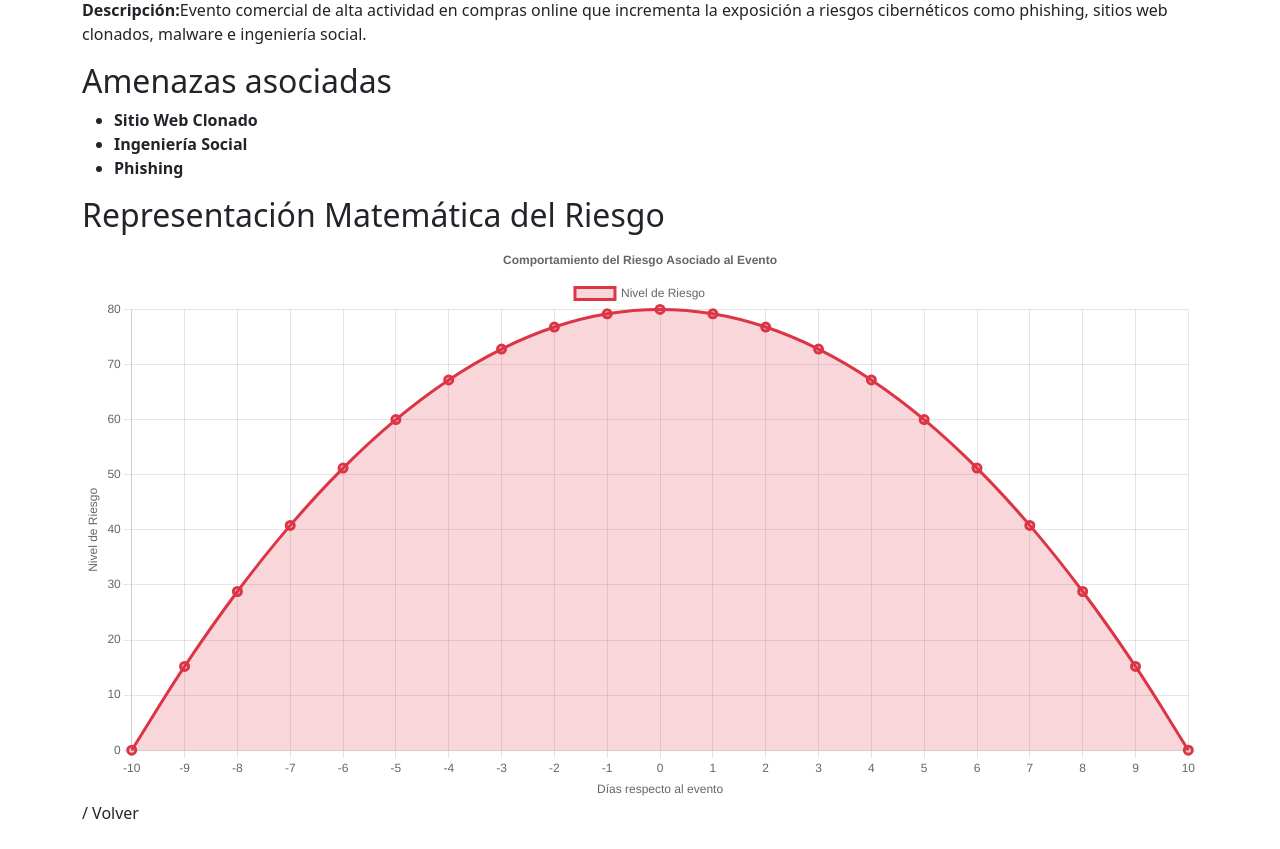
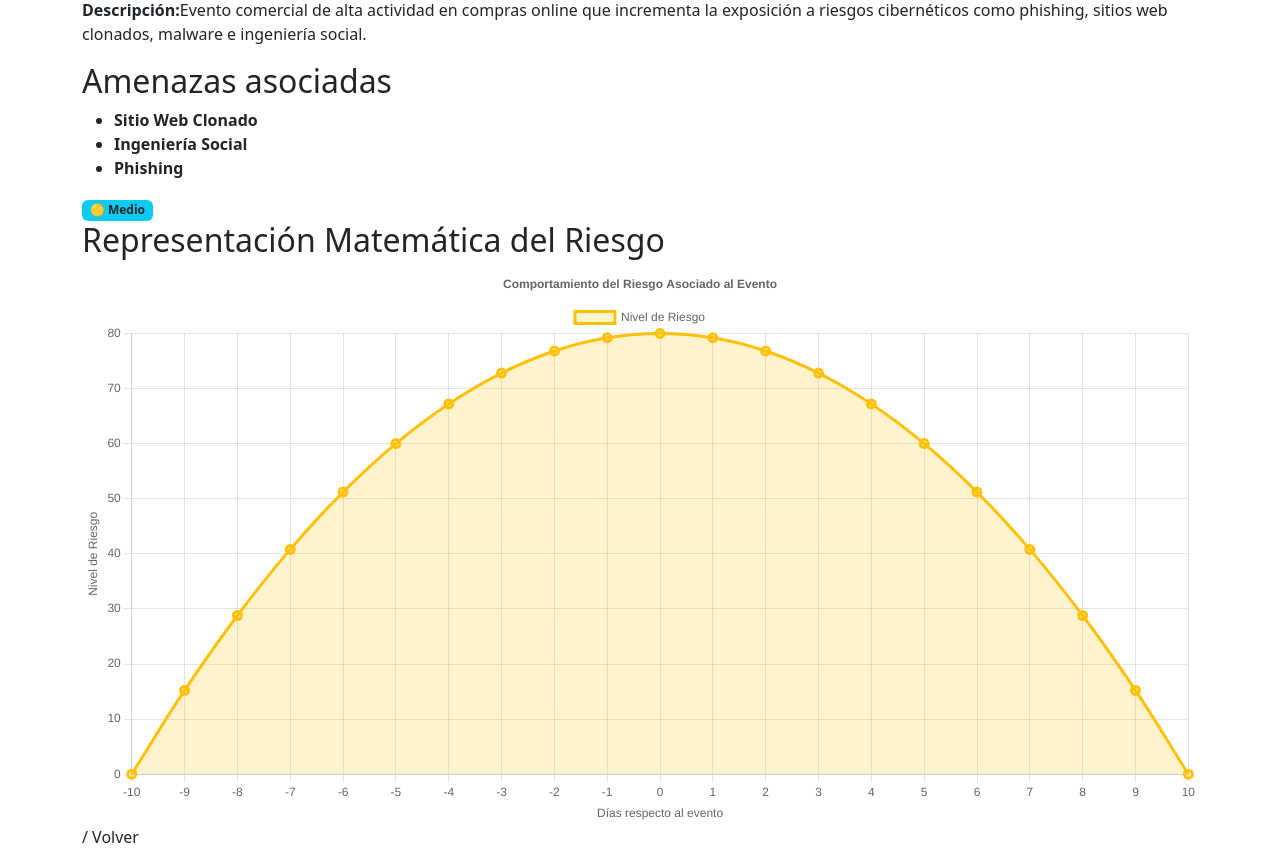
Before and after one commit to orion9ftf/SafeCalendar, a Django app: page /evento/0391ad81-97c6-40a3-82cd-cffafbb070e4/ in a window 1280 px wide. Shown: the part 218-1067 px from the top of the page. Before the commit the page ends 1037 px from the top, so only its background shows below. Run offline with Django 5.2, Linux system fonts and the light colour scheme; data comes from the database, SQL or seed files in the repository; some libraries are stand-ins or nearby versions.

Commit message:
feat: implementa dashboard interactivo con calendario y semaforo de riesgo

```diff
--- a/apps/dashboard/views.py
+++ b/apps/dashboard/views.py
@@ -35,15 +35,19 @@ def event_detail(request, event_id):
     )
 
     if event.risk_level == "CRITICAL":
+        chart_color = "#dc3545"   # rojo
         a, b, c = -1.6, 0, 160
 
     elif event.risk_level == "HIGH":
+        chart_color = "#fd7e14"   # naranja
         a, b, c = -1.2, 0, 120
 
     elif event.risk_level == "MEDIUM":
+        chart_color = "#ffc107"   # amarillo
         a, b, c = -0.8, 0, 80
 
     else:
+        chart_color = "#198754"   # verde
         a, b, c = -0.5, 0, 50
 
     points = []
@@ -64,6 +68,7 @@ def event_detail(request, event_id):
         "dashboard/event_detail.html",
         {
             "event": event,
-            "points": points
+            "points": points,
+            "chart_color": chart_color,
         }
     )
--- a/templates/dashboard/event_detail.html
+++ b/templates/dashboard/event_detail.html
@@ -19,6 +19,19 @@
     {% endfor %}
 </ul>
 
+{% if event.risk_level == "CRITICAL" %}
+    <span class="badge bg-danger">🔴 Crítico</span>
+
+{% elif event.risk_level == "HIGH" %}
+    <span class="badge bg-warning text-dark">🟠 Alto</span>
+
+{% elif event.risk_level == "MEDIUM" %}
+    <span class="badge bg-info text-dark">🟡 Medio</span>
+
+{% else %}
+    <span class="badge bg-success">🟢 Bajo</span>
+{% endif %}
+
     <h2>Representación Matemática del Riesgo</h2>
 
     <canvas id="riskChart" width="800" height="400"></canvas>
@@ -29,9 +42,9 @@
         Volver
     </a> <!--- TODO falta ver--->
 
-<!--- scripts --->
-<script src="https://cdn.jsdelivr.net/npm/chart.js"></script>
-<script>
+    <!--- scripts --->
+    <script src="https://cdn.jsdelivr.net/npm/chart.js"></script>
+    <script>
     const riskData = JSON.parse(
         document.getElementById('risk-data').textContent
     );
@@ -48,8 +61,8 @@
             datasets: [{
                 label: 'Nivel de Riesgo',
                 data: values,
-                borderColor: 'rgb(220, 53, 69)',
-                backgroundColor: 'rgba(220, 53, 69, 0.2)',
+                borderColor: "{{ chart_color }}",
+                backgroundColor: "{{ chart_color }}33",
                 borderWidth: 3,
                 tension: 0.4,
                 fill: true,
```
